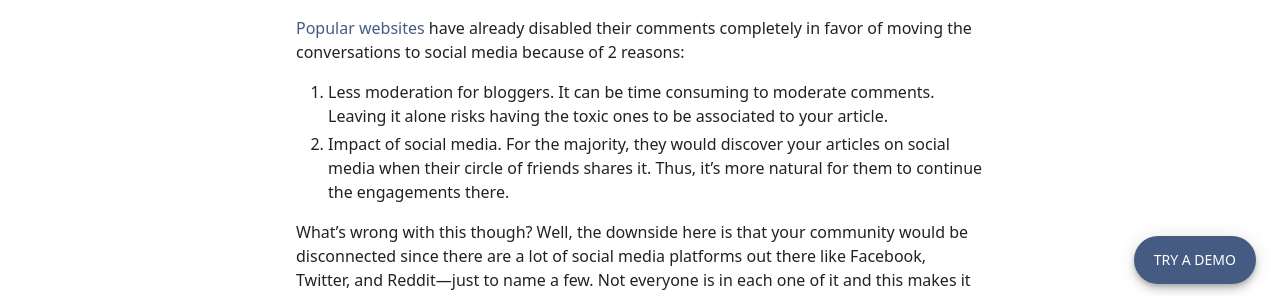
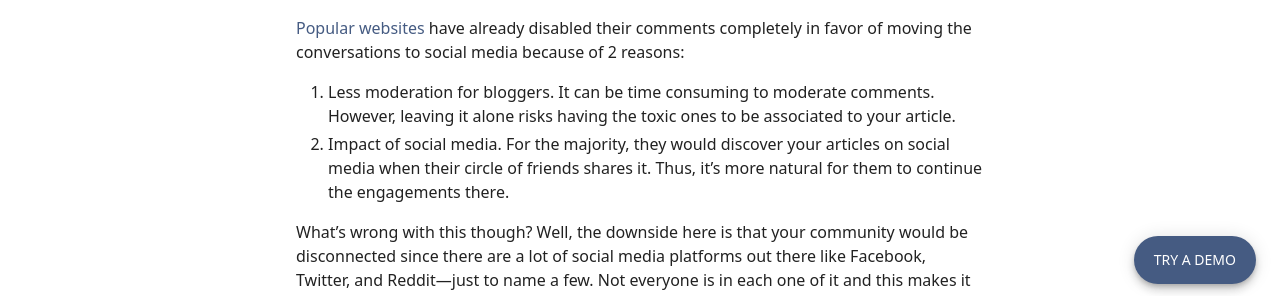
Before and after one commit to cenchat/cenchat.github.io, a Jekyll site: the page built from _posts/2019-06-06-modern-alternative-to-disqus.md, in a window 1280 px wide. Shown: the part 592-888 px from the top of the page. Built offline with Jekyll 4.4.1, drawn with Linux system fonts in a browser that asks for light colours; a script that is not in the unit is left out.

Commit message:
Update post grammar

```diff
--- a/_posts/2019-06-06-modern-alternative-to-disqus.md
+++ b/_posts/2019-06-06-modern-alternative-to-disqus.md
@@ -15,7 +15,7 @@ I'm a person that likes to read comments. It's one of those things that I just i
 
 [Popular websites](https://www.niemanlab.org/2015/09/what-happened-after-7-news-sites-got-rid-of-reader-comments/) have already disabled their comments completely in favor of moving the conversations to social media because of 2 reasons:
 
-1. **Less moderation for bloggers**. It can be time consuming to moderate comments. Leaving it alone risks having the toxic ones to be associated to your article.
+1. **Less moderation for bloggers**. It can be time consuming to moderate comments. However, leaving it alone risks having the toxic ones to be associated to your article.
 2. **Impact of social media**. For the majority, they would discover your articles on social media when their circle of friends shares it. Thus, it's more natural for them to continue the engagements there.
 
 What's wrong with this though? Well, the downside here is that your community would be disconnected since there are a lot of social media platforms out there like Facebook, Twitter, and Reddit—just to name a few. Not everyone is in each one of it and this makes it harder for you and your readers to engage with one another. More often than not, they would be missing out on the valuable insights you have with your comments.
```
